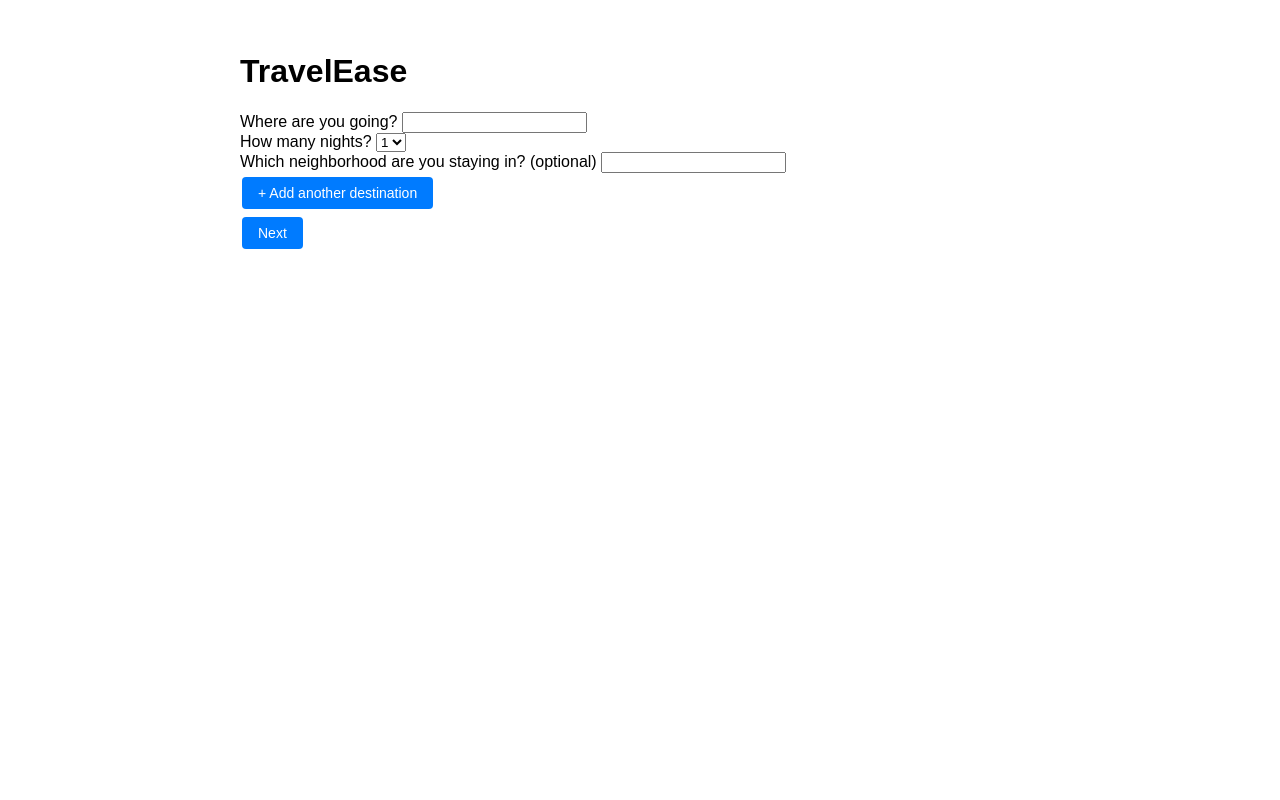
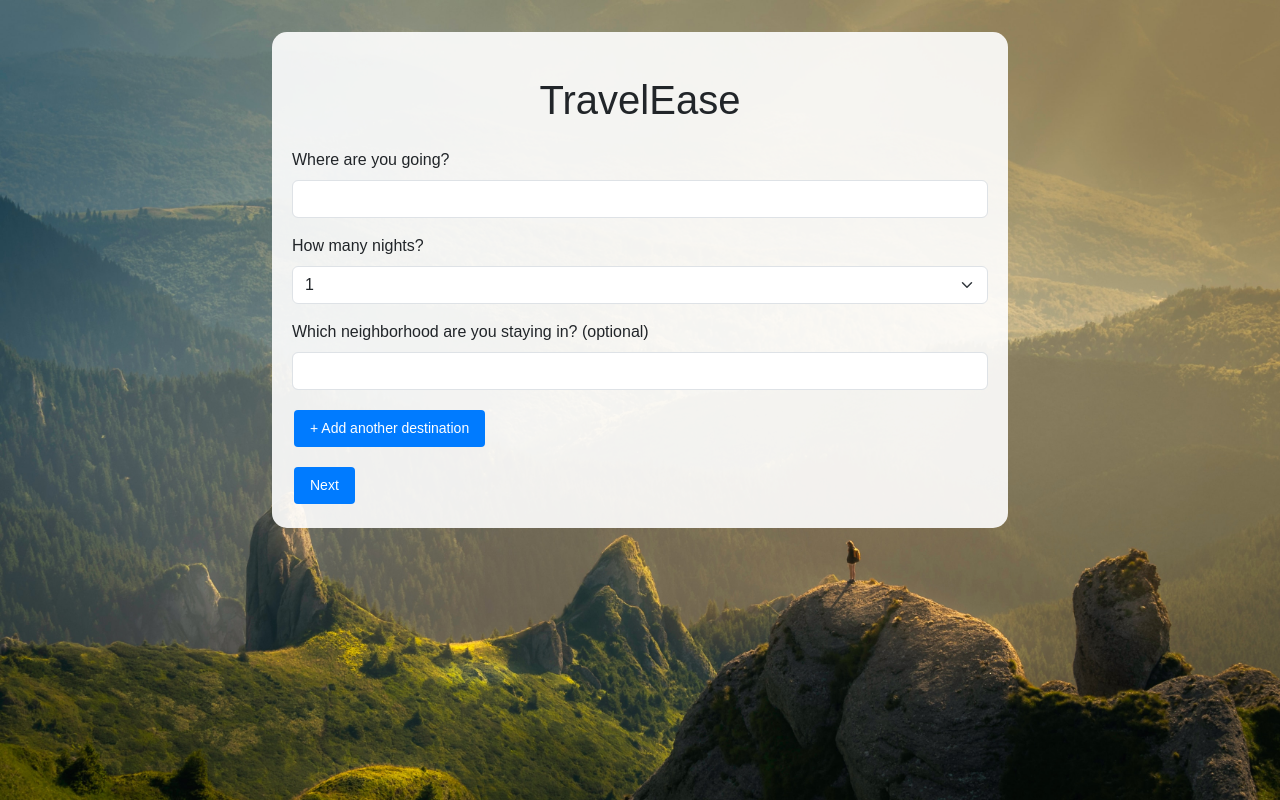
Before and after one commit to jbenadiva/travelease.ai, a Flask app: page / in a window 1280 px wide. Run offline with Flask 2, Linux system fonts and the light colour scheme.

Commit message:
UI Improvements

```diff
--- a/static/style.css
+++ b/static/style.css
@@ -3,13 +3,23 @@
     max-width: 800px;
     margin: 0 auto;
     padding: 2rem;
+    background-image: url('/static/images/background.jpg');
+    background-size: cover;
+    background-attachment: fixed;
 }
 
-.destination-group {
-    margin-bottom: 1rem;
+.container {
+    background-color: rgba(255, 255, 255, 0.9);
+    border-radius: 15px;
+    padding: 20px;
 }
 
-button {
+.form-label {
+    font-weight: 500;
+}
+
+.btn {
+    font-weight: 500;
     background-color: #007BFF;
     border: none;
     color: white;
@@ -23,8 +33,16 @@
     border-radius: 4px;
 }
 
-button:hover {
+.btn:hover {
     background-color: #0056B3;
+}
+
+.hidden {
+    display: none;
+}
+
+.destination-group {
+    margin-bottom: 1rem;
 }
 
 #selected-desires {
--- a/templates/index.html
+++ b/templates/index.html
@@ -5,54 +5,62 @@
     <meta http-equiv="X-UA-Compatible" content="IE=edge">
     <meta name="viewport" content="width=device-width, initial-scale=1.0">
     <title>TravelEase</title>
+    <link href="https://cdn.jsdelivr.net/npm/bootstrap@5.3.0-alpha1/dist/css/bootstrap.min.css" rel="stylesheet" integrity="sha384-KyZXEAg3QhqLMpG8r+Knujsl7/1L_dstPt3HV5HzF6Gvk/e3I5e7A5D5rn5A5eXJ" crossorigin="anonymous">
     <link rel="stylesheet" href="{{ url_for('static', filename='style.css') }}">
-    <style>
-        .hidden { display: none; }
-    </style>
 </head>
 <body>
-    <h1>TravelEase</h1>
+    <div class="container">
+        <h1 class="my-4 text-center">TravelEase</h1>
         <form method="POST" id="travel-form">
             <div id="step-1">
-    		<div id="destinations-container">
+                <div id="destinations-container" class="mb-3">
                     <div id="destinations">
                         <div class="destination">
-                    <label for="location">Where are you going?</label>
-                    <input type="text" name="location" required>
-                    <br>
-                    <label for="nights-1">How many nights?</label>
-                    <select name="nights[]" id="nights-1" required>
+                            <div class="mb-3">
+                                <label for="location" class="form-label">Where are you going?</label>
+                                <input type="text" class="form-control" name="location" required>
+                            </div>
+                            <div class="mb-3">
+                                <label for="nights-1" class="form-label">How many nights?</label>
+                                <select class="form-select" name="nights[]" id="nights-1" required>
                                     {% for i in range(1, 7) %}
                                     <option value="{{ i }}">{{ i }}</option>
                                     {% endfor %}
                                 </select>
-                    <br>
-                    <label for="neighborhood">Which neighborhood are you staying in? (optional)</label>
-                    <input type="text" name="neighborhood">
-                    <br>
+                            </div>
+                            <div class="mb-3">
+                                <label for="neighborhood" class="form-label">Which neighborhood are you staying in? (optional)</label>
+                                <input type="text" class="form-control" name="neighborhood">
                             </div>
                         </div>
-    		<button type="button" id="add-destination">+ Add another destination</button>
+                    </div>
+                </div>
+                <button type="button" class="btn btn-secondary mb-3" id="add-destination">+ Add another destination</button>
                 <br>
-   		 <button type="button" id="next-step-1">Next</button>
+                <button type="button" class="btn btn-primary" id="next-step-1">Next</button>
             </div>
             <div id="step-2" class="hidden">
-            <label for="travel_desires">How do you like to travel?</label>
-            <select name="travel_desires" multiple required>
+                <div class="mb-3">
+                    <label for="travel_desires" class="form-label">How do you like to travel?</label>
+                    <select class="form-select" name="travel_desires" multiple required>
                         <option value="love hiking">Just give me hikes baby</option>
                         <option value="museum connoisseur">Museum connoisseur</option>
                         <option value="love history">History buff</option>
                         <option value="relax">Relax, don't bother me before noon</option>
                         <option value="soak up the culture">Let me soak up the culture in peace!</option>
                     </select>
-            <br>
-            <button type="submit">Submit</button>
+                </div>
+                <button type="submit" class="btn btn-success">Submit</button>
             </div>
         </form>
         {% if result %}
-    <h2>Your Itinerary:</h2>
+        <h2 class2>Your Itinerary:</h2>
 <pre>{{ result }}</pre>
 {% endif %}
+</div>
 <script src="{{ url_for('static', filename='script.js') }}"></script>
+<script src="https://cdn.jsdelivr.net/npm/@popperjs/core@2.11.6/dist/umd/popper.min.js" integrity="sha384-oBqDVmMz4fnFO9gybBud7M4+rzstRz6iCP1VTC3xg4w3YqSo3Jt3h9M2/hgyW5C5" crossorigin="anonymous"></script>
+<script src="https://cdn.jsdelivr.net/npm/bootstrap@5.3.0-alpha1/dist/js/bootstrap.min.js" integrity="sha384-cn7l7gDp0eyniUwwAZgrzD06kc/tftFf19TOAs2zVinnD/C7E91j9yyk5//jjpt/" crossorigin="anonymous"></script>
+
 </body>
 </html>
```
Also changed, not shown: static/images/background.jpg (added). Lines whose indentation alone changed are shown as unchanged.
